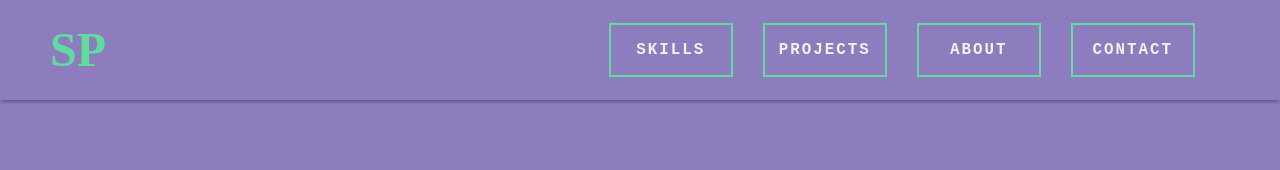
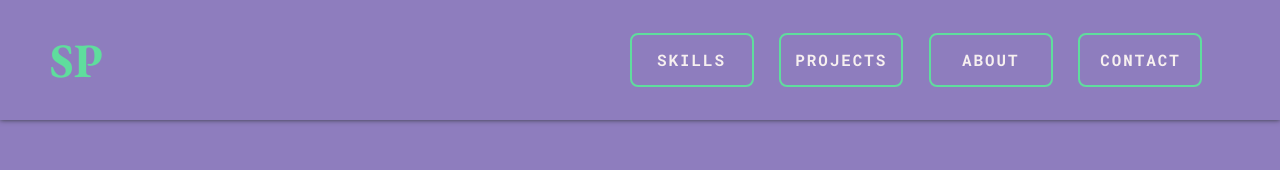
Before and after one commit to simonpartridge86/my-portfolio-site, a React (Create React App) app: page / in a window 1280 px wide. Shown: the top 170 px of the page. Built offline with nearby package versions, Linux system fonts and the light colour scheme.

Commit message:
converted to styled-components, continued working on navbar

```diff
--- a/public/index.html
+++ b/public/index.html
@@ -3,6 +3,9 @@
   <head>
     <meta charset="utf-8" />
     <link rel="icon" href="%PUBLIC_URL%/favicon.ico" />
+    <link rel="preconnect" href="https://fonts.googleapis.com">
+    <link rel="preconnect" href="https://fonts.gstatic.com" crossorigin>
+    <link href="https://fonts.googleapis.com/css2?family=EB+Garamond:wght@700&family=Roboto+Mono:wght@400;500;600;700&display=swap" rel="stylesheet">
     <title>Simon Partridge - Full-Stack Developer</title>
   </head>
   <body>
--- a/src/App.js
+++ b/src/Components/App.js
@@ -1,10 +1,10 @@
-import NavBar from "./Components/NavBar";
-import PageSection from "./Components/PageSection";
-import IntroContent from "./Components/IntroContent";
-import PortfolioContent from "./Components/PortfolioContent";
-import SkillsContent from "./Components/SkillsContent";
-import AboutContent from "./Components/AboutContent";
-import Footer from "./Components/Footer";
+import NavBar from "./NavBar";
+import PageSection from "./SectionContainer";
+import IntroContent from "./IntroContent";
+import PortfolioContent from "./PortfolioContent";
+import SkillsContent from "./SkillsContent";
+import AboutContent from "./AboutContent";
+import Footer from "./Footer";
 import { createGlobalStyle } from "styled-components";
 
 function App() {
@@ -32,8 +32,6 @@ function App() {
 export default App;
 
 const GlobalStyles = createGlobalStyle`
-@import url('https://fonts.googleapis.com/css2?family=EB+Garamond:wght@700&family=Roboto+Mono:wght@400;500;600;700&display=swap');
-
 :root {
     --heading-font: 'EB Garamond', serif ;
     --paragraph-font: 'Roboto Mono', monospace;
@@ -43,9 +41,16 @@ const GlobalStyles = createGlobalStyle`
     --dark-color: #32373B;
     font-size: 24px;
     background: var(--light-color);
+
+}
+html,body {
+    width: 100vw;
+    height: 100vh;
+    margin: 0px;
+    padding: 0px;
 }
 
 * {
-    margin: 0;
+    margin: 0px;
 }
 `;
--- a/src/Components/NavBar.js
+++ b/src/Components/NavBar.js
@@ -1,68 +1,89 @@
 import styled, { keyframes } from "styled-components";
+import { useState } from "react";
 
 export default function NavBar() {
+  const [isToggleActive, setIsToggleActive] = useState(true);
+
+  function showToggleMenu() {
+    setIsToggleActive(!isToggleActive);
+  }
+
   return (
-    <StyledNavBar className="nav-bar">
+    <StyledNav className="nav-bar">
       <StyledLogo className="logo">
-        <span className="logo-text1">
+        <span className="logo-initials">
           S
-          <StyledLogoExpanded className="logo-text2">
+          <StyledLogoExpanded className="expanding-logo-text">
             imon&nbsp;
           </StyledLogoExpanded>
         </span>
-        <span className="logo-text1">
+        <span className="logo-initials">
           P
-          <StyledLogoExpanded className="logo-text2">
+          <StyledLogoExpanded className="expanding-logo-text">
             artridge
           </StyledLogoExpanded>
         </span>
       </StyledLogo>
-      <StyledUl className="nav-ul">
-        <StyledNavLink href="skills.asp" className="nav-link">
-          Skills
-        </StyledNavLink>
-        <StyledNavLink href="projects.asp" className="nav-link">
-          Projects
-        </StyledNavLink>
-        <StyledNavLink href="about.asp" className="nav-link">
-          About
-        </StyledNavLink>
-        <StyledNavLink href="contact.asp" className="nav-link">
-          Contact
-        </StyledNavLink>
-      </StyledUl>
-    </StyledNavBar>
+      {isToggleActive === true ? (
+        <StyledList>
+          <StyledLink href="skills.asp">Skills</StyledLink>
+          <StyledLink href="projects.asp">Projects</StyledLink>
+          <StyledLink href="about.asp">About</StyledLink>
+          <StyledLink href="contact.asp">Contact</StyledLink>
+        </StyledList>
+      ) : null}
+      <StyledToggleMenu
+        href="#"
+        className="toggle-menu"
+        onClick={showToggleMenu}
+      >
+        <span className="bar"></span>
+        <span className="bar"></span>
+        <span className="bar"></span>
+      </StyledToggleMenu>
+    </StyledNav>
   );
 }
 
 /* Source of nav button animation: https://codepen.io/martinboykov/pen/jOrEWBr */
 /* Expanding logo idea taken from: https://www.demo2s.com/html-css/css-text-hover-to-expand-letter-to-word.html */
+/* Navbar toggle menu made following this tutorial: https://www.youtube.com/watch?v=At4B7A4GOPg&ab_channel=WebDevSimplified */
 
-const StyledNavBar = styled.nav`
+const StyledNav = styled.nav`
   background-color: var(--dark-accent);
+  display: flex;
+  flex-direction: row;
+  justify-content: space-between;
+  align-items: center;
+  position: fixed;
+  min-height: 75px;
+  height: 15vh;
+  width: 100vw;
+  box-shadow: 0px 0px 5px var(--dark-color);
+  z-index: 1;
+  @media (max-width: 768px) {
+    flex-direction: column;
+    align-items: flex-start;
+  }
+`;
+
+const StyledList = styled.ul`
   display: flex;
   flex-direction: row;
   justify-content: center;
   align-items: center;
-  position: fixed;
-  height: 100px;
-  width: 100vw;
-  box-shadow: 0px 0px 5px var(--dark-color);
-  z-index: 1;
-`;
-
-const StyledUl = styled.ul`
-  display: flex;
-  flex-direction: row;
-  justify-content: center;
-  align-items: center;
-  height: 5vh;
+  text-align: center;
   box-sizing: border-box;
   font-family: var(--paragraph-font);
   font-weight: 700;
   font-size: 0.66rem;
-  width: 60vw;
-  margin-right: 20px;
+  min-width: 60vw;
+  gap: 2vw;
+  @media (max-width: 768px) {
+    flex-direction: column;
+    width: 100%;
+    display: flex;
+  }
 `;
 
 const pixelAnimation = keyframes`
@@ -73,11 +94,9 @@ const pixelAnimation = keyframes`
         background-position-y: -480px;
    }`;
 
-const StyledNavLink = styled.a`
-  position: relative;
-  width: 120px;
-  height: 50px;
-  margin: 15px;
+const StyledLink = styled.a`
+  min-width: 120px;
+  padding: 0px;
   line-height: 50px;
   letter-spacing: 2px;
   text-decoration: none;
@@ -86,33 +105,34 @@ const StyledNavLink = styled.a`
   color: var(--light-color);
   transition: var(--speed-normal);
   border: 2px solid var(--light-accent);
+  border-radius: 8px;
 
   &:hover {
     background: var(--light-accent)
       url(https://i.postimg.cc/yYjrDgND/pixelbutton.png);
     transition-delay: 0.5s;
-    background-size: 180px;
+    background-size: 120px;
     animation: ${pixelAnimation} 0.8s steps(8) forwards;
     color: var(--dark-accent);
   }
 `;
 
 const StyledLogo = styled.h1`
-  margin: 20px 0px;
+  margin: 0px;
   text-indent: 50px;
-  line-height: 60px;
   color: var(--light-accent);
   font-family: var(--heading-font);
-  text-align: left;
   font-size: 2rem;
-  width: 40vw;
-  > .logo-text1 {
+  min-width: 40vw;
+  > .logo-initials {
     display: inline-block;
     text-indent: 0;
   }
-  &:hover {
-    .logo-text2 {
-      max-width: 300px;
+  @media (min-width: 768px) {
+    &:hover {
+      .expanding-logo-text {
+        max-width: 200px;
+      }
     }
   }
 `;
@@ -124,3 +144,24 @@ const StyledLogoExpanded = styled.span`
   transition: max-width 1s;
   vertical-align: top;
 `;
+
+const StyledToggleMenu = styled.a`
+  position: absolute;
+  min-height: 75px;
+  height: 15vh;
+  width: 30px;
+  gap: 7px;
+  right: 50px;
+  display: none;
+  flex-direction: column;
+  justify-content: center;
+  span {
+    height: 3px;
+    width: 100%;
+    background-color: white;
+    border-radius: 10px;
+  }
+  @media (max-width: 768px) {
+    display: flex;
+  }
+`;
--- a/src/Components/PortfolioContent.js
+++ b/src/Components/PortfolioContent.js
@@ -18,6 +18,7 @@ export default function PortfolioContent() {
 
 const StyledH1 = styled.h1`
   margin: 2vh 5vh;
+  font-family: var(--heading-font);
 `;
 
 const StyledDiv = styled.div`
--- a/src/Components/PageSection.js
+++ b/src/Components/SectionContainer.js
@@ -1,35 +1,38 @@
 import React from "react";
 import styled, { css } from "styled-components";
 
-export default function PageSection({ className, children }) {
+export default function SectionContainer({ className, children }) {
   return <StyledSection className={className}>{children}</StyledSection>;
 }
 
 const StyledSection = styled.section`
+  display: flex;
+  height: 100vh;
+
   ${({ className }) =>
     className === "intro-section"
       ? css`
-          display: flex;
           flex-direction: row;
           justify-content: center;
           align-items: center;
           background-color: var(--dark-accent);
-          min-width: 100vw;
-          height: 100vh;
           gap: 50px;
         `
       : className === "portfolio-section"
       ? css`
-          display: flex;
           flex-direction: column;
-          max-width: 100vw;
+          justify-content: center;
         `
       : className === "skills-section"
       ? css`
-          height: 100vh;
+          flex-direction: column;
+          justify-content: center;
           background-color: var(--light-accent);
-          display: flex;
+        `
+      : className === "about-section"
+      ? css`
           flex-direction: column;
+          justify-content: center;
         `
       : css``}
 `;
--- a/src/Components/SkillsContent.js
+++ b/src/Components/SkillsContent.js
@@ -5,11 +5,6 @@ export default function SkillsContent() {
   return (
     <>
       <StyledH1>My Skillset</StyledH1>
-      <StyledImage
-        className="tech-image"
-        src="https://i.postimg.cc/xCVhMfBC/soc-technologies.png"
-        alt="my tech"
-      />
     </>
   );
 }
@@ -17,10 +12,5 @@ export default function SkillsContent() {
 const StyledH1 = styled.h1`
   color: var(--dark-accent);
   margin: 0vh 5vh;
+  font-family: var(--heading-font);
 `;
-
-const StyledImage = styled.img`
-  height: auto;
-  width: auto;
-  margin: 5vh 10vh;
-`;
```
Also changed, not shown: src/index.js (+4 -4 lines).
